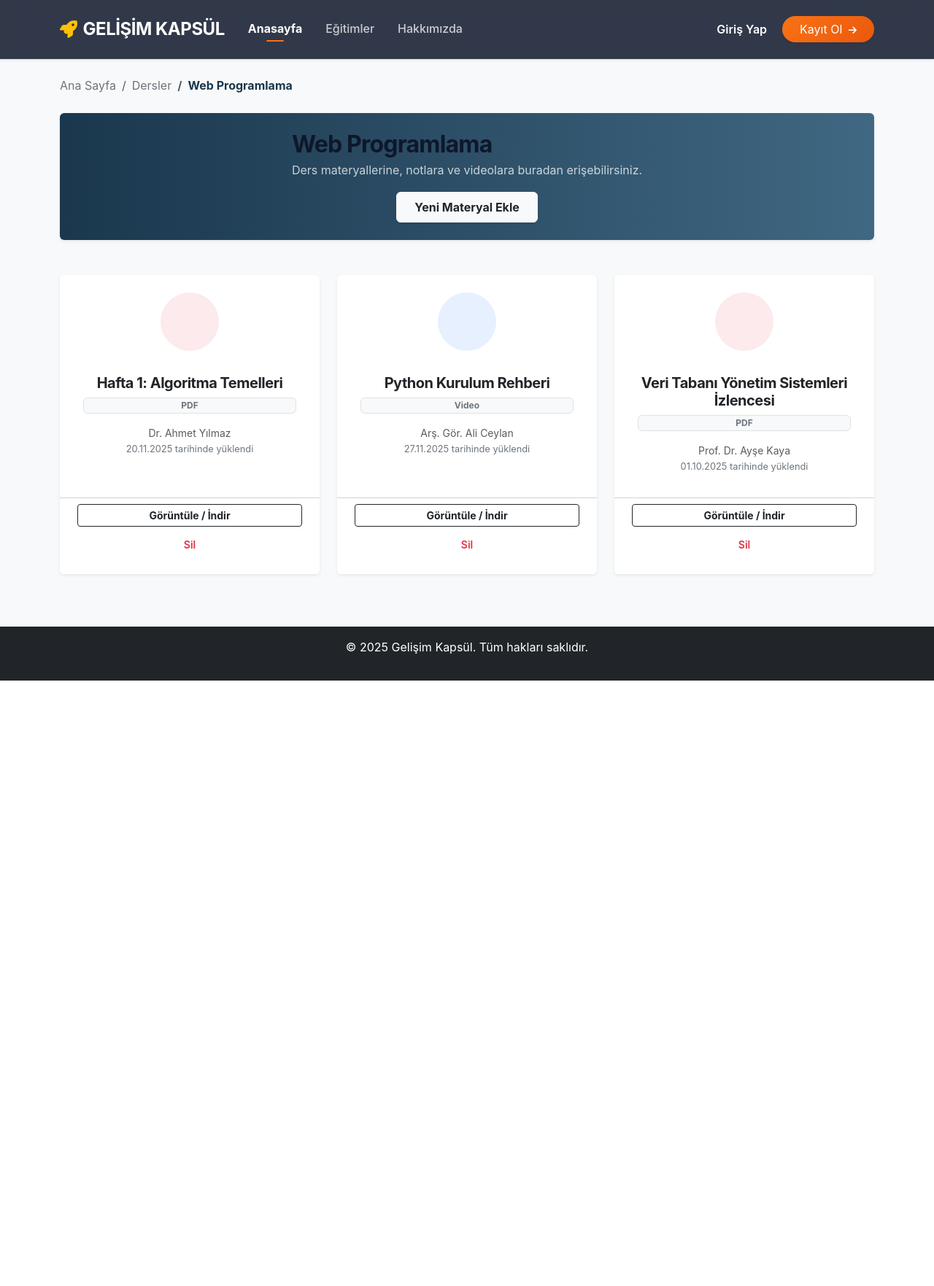
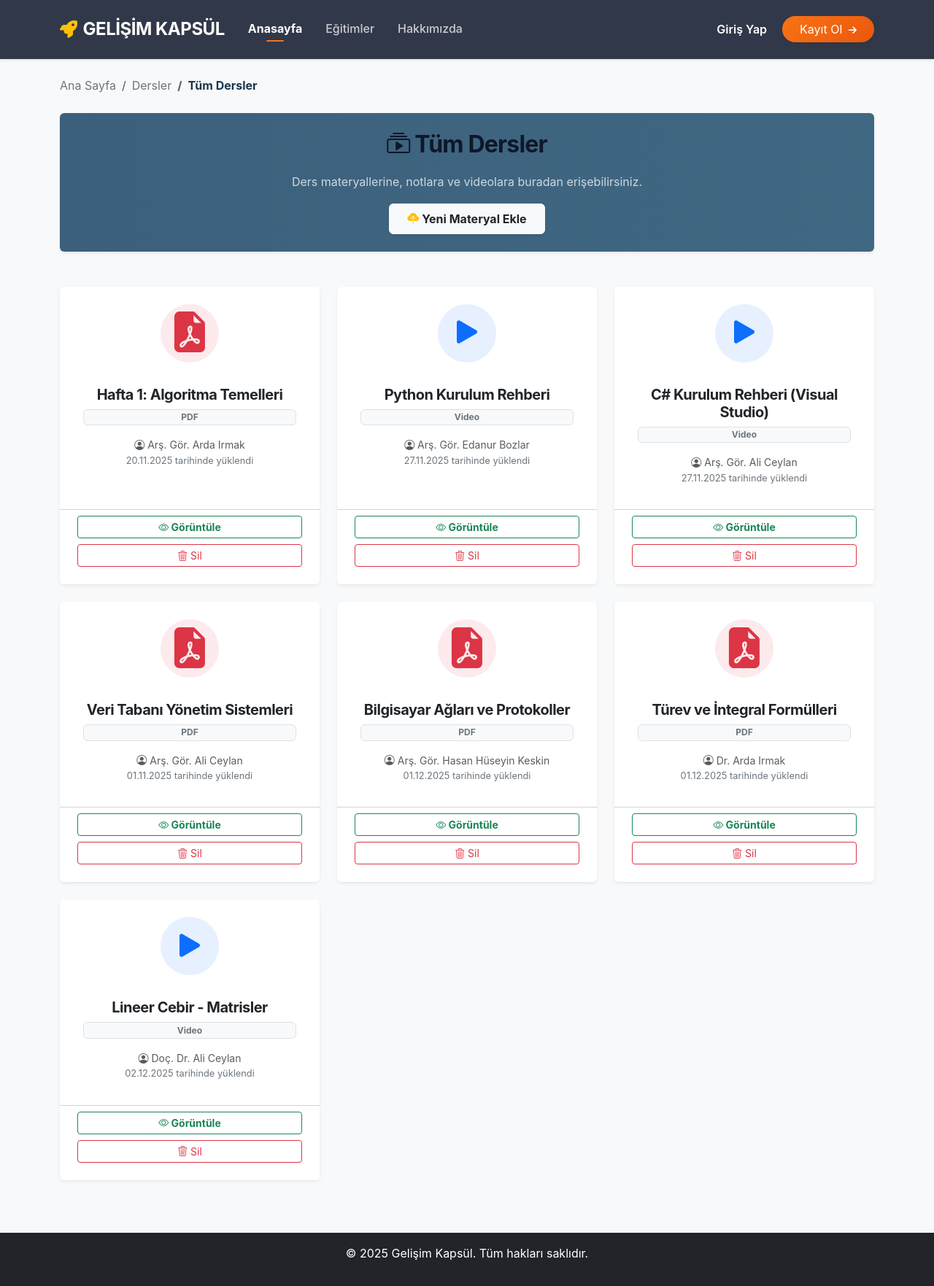
Before and after one commit to Aliceylan11/GelisimKapsul, a Django app: page /materials/ in a window 1280 px wide. Shown: the whole page at 73% size. Before the commit the page ends 933 px from the top, so only its background shows below. Run offline with Django 5.2, Linux system fonts and the light colour scheme.

Commit message:
Ali'nin ozel calismalari yapıldı

```diff
--- a/dashboard/templates/base.html
+++ b/dashboard/templates/base.html
@@ -4,12 +4,12 @@
 <head>
     <meta charset="UTF-8">
     <meta name="viewport" content="width=device-width, initial-scale=1.0">
-    <title>{% block title %}Gelişim Kapsül | Geleceğini Kodla{% endblock %}</title>
+    <title>{% block title %}Gelişim Kapsül{% endblock %}</title>
 
     <link href="https://cdn.jsdelivr.net/npm/bootstrap@5.3.2/dist/css/bootstrap.min.css" rel="stylesheet">
 
     <link rel="stylesheet" href="https://cdnjs.cloudflare.com/ajax/libs/font-awesome/6.4.2/css/all.min.css">
-
+    <link rel="stylesheet" href="https://cdn.jsdelivr.net/npm/bootstrap-icons@1.11.3/font/bootstrap-icons.min.css">
     <link rel="stylesheet" href="{% static 'css/style.css' %}">
 </head>
 <body class="d-flex flex-column h-100 bg-light">
--- a/materials/templates/list.html
+++ b/materials/templates/materials/list.html
@@ -5,16 +5,16 @@
     <ol class="breadcrumb">
         <li class="breadcrumb-item"><a href="#" class="text-decoration-none text-secondary">Ana Sayfa</a></li>
         <li class="breadcrumb-item"><a href="#" class="text-decoration-none text-secondary">Dersler</a></li>
-        <li class="breadcrumb-item active fw-bold" style="color: #1A374D;" aria-current="page">Web Programlama</li>
+        <li class="breadcrumb-item active fw-bold" style="color: #1A374D;" aria-current="page">{{ course_name }}</li>
     </ol>
 </nav>
 
-<div class="card card-custom mb-5 border-0 shadow-sm" style="background: linear-gradient(to right, #1A374D, #406882); color: white;">
+<div class="card card-custom mb-5 border-0 shadow-sm" style="background: linear-gradient(to right, #3c607cff, #406882); color: white;">
     <div class="card-body p-4 d-flex justify-content-between align-items-center flex-wrap gap-3">
         <div>
-            <h2 class="fw-bold mb-1"><i class="bi bi-collection-play"></i> Web Programlama</h2>
-            <p class="mb-0 opacity-75">Ders materyallerine, notlara ve videolara buradan erişebilirsiniz.</p>
+            <h2 class="fw-bold mb-1 "><i class="bi bi-collection-play"></i> {{ course_name }}</h2>
         </div>
+        <p class="mb-0 opacity-75">Ders materyallerine, notlara ve videolara buradan erişebilirsiniz.</p>
         <div>
             <a href="{% url 'upload_material' %}" class="btn btn-light text-dark fw-bold px-4 py-2 shadow-sm">
                 <i class="bi bi-cloud-upload-fill text-warning"></i> Yeni Materyal Ekle
@@ -55,13 +55,13 @@
 
             <div class="card-footer bg-white border-1 pb-4 px-4">
                 <div class="d-grid gap-2">
-                    <a href="#" class="btn btn-outline-dark btn-sm fw-bold">
-                        <i class="bi bi-eye"></i> Görüntüle / İndir
+                   <a href="{% url 'material_detail' material.id %}" class="btn btn-outline-success btn-sm fw-bold">
+                        <i class="bi bi-eye"></i> Görüntüle
                     </a>
 
                     <form action="#" method="POST" class="d-grid">
                         {% csrf_token %}
-                        <button type="submit" class="btn btn-link text-danger text-decoration-none border-2 btn-sm">
+                        <button type="submit" class="btn btn-outline-danger btn-sm w-100">
                             <i class="bi bi-trash3"></i> Sil
                         </button>
                     </form>
@@ -78,5 +78,4 @@
     <h4 class="mt-3 text-muted">Henüz materyal yüklenmemiş.</h4>
 </div>
 {% endif %}
-
 {% endblock %}
--- a/materials/templates/upload.html
+++ b/materials/templates/materials/upload.html
@@ -23,7 +23,7 @@
 
                     <div class="mb-4">
                         <label class="form-label fw-bold text-muted">Materyal Başlığı</label>
-                        <input type="text" class="form-control form-control-lg bg-light border-1" placeholder="Örn: Hafta 5 - CSS Grid Sistemi">
+                        <input type="text" class="form-control form-control-lg bg-light border-1" placeholder="Örn: Hafta 5 - CSS Temelleri">
                     </div>
                     <div class="mb-4">
                         <label class="form-label fw-bold text-muted">Materyal Türü</label>
@@ -59,7 +59,7 @@
                                 <span class="input-group-text bg-light"><i class="bi bi-link-45deg"></i></span>
                                 <input type="url" class="form-control form-control-lg" placeholder="https://www.youtube.com/watch?v=...">
                             </div>
-                            <div class="form-text text-primary"><i class="bi bi-info-circle"></i> YouTube veya Sibnet video linkini yapıştırınız.</div>
+                            <div class="form-text text-primary"><i class="bi bi-info-circle"></i> YouTube, Sibnet ve bunalar gibi video linkini  yapıştırınız.</div>
                         </div>
 
                     </div>
--- a/materials/urls.py
+++ b/materials/urls.py
@@ -3,6 +3,6 @@ from . import views
 
 urlpatterns = [
     path('', views.material_list, name='material_list'),
-
     path('upload/', views.upload_material, name='upload_material'),
+    path('<int:id>/', views.material_detail, name='material_detail')
 ]
--- a/materials/views.py
+++ b/materials/views.py
@@ -1,15 +1,97 @@
 from django.shortcuts import render
 
-# Create your views here.
-from django.shortcuts import render
-
+materials_data = [
+    {
+        'id': 1,
+        'course': 'Web Programlama',
+        'title': 'Hafta 1: Algoritma Temelleri',
+        'type': 'PDF',
+        'uploader': 'Arş. Gör. Arda Irmak',
+        'date': '20.11.2025',
+        'description': 'Algoritma mantığına giriş, akış şemaları ve temel kavramlar.',
+        'source': 'https://rezanhas.meb.k12.tr/meb_iys_dosyalar/34/30/316637/dosyalar/2021_02/04133655_1-Algoritmalar.pdf'
+    },
+    {
+        'id': 2,
+        'course': 'Web Programlama',
+        'title': 'Python Kurulum Rehberi',
+        'type': 'Video',
+        'uploader': 'Arş. Gör. Edanur Bozlar',
+        'date': '27.11.2025',
+        'description': 'VS Code kurulumu, Python ortam değişkenleri ve ilk "Hello World" uygulaması.',
+        'source': 'https://www.youtube.com/embed/rKSfMRkpy-Y'
+    },
+    {
+        'id': 3,
+        'course': 'Web Programlama',
+        'title': 'C# Kurulum Rehberi (Visual Studio)',
+        'type': 'Video',
+        'uploader': 'Arş. Gör. Ali Ceylan',
+        'date': '27.11.2025',
+        'description': 'Visual Studio 2022 kurulumu, .NET ortam değişkenleri ve ilk "Console.WriteLine" uygulaması.',
+        'source': 'https://player.vimeo.com/video/76979871'
+    },
+    {
+        'id': 4,
+        'course': 'Web Programlama',
+        'title': 'Veri Tabanı Yönetim Sistemleri',
+        'type': 'PDF',
+        'uploader': 'Arş. Gör. Ali Ceylan',
+        'date': '01.11.2025',
+        'description': 'SQL dili temelleri, normalizasyon kuralları ve ER diyagramları.',
+        'source': 'https://www.w3.org/WAI/ER/tests/xhtml/testfiles/resources/pdf/dummy.pdf'
+    },{
+        'id': 5,
+        'course': 'Web Programlama',
+        'title': 'Bilgisayar Ağları ve Protokoller',
+        'type': 'PDF',
+        'uploader': 'Arş. Gör. Hasan Hüseyin Keskin',
+        'date': '01.12.2025',
+        'description': 'Bilgisayar Ağları ve Protokoller konulu ders notları.',
+        'source': 'https://www.w3.org/WAI/ER/tests/xhtml/testfiles/resources/pdf/dummy.pdf'
+    },
+    {
+        'id': 6,
+        'course': 'Matematik',
+        'title': 'Türev ve İntegral Formülleri',
+        'type': 'PDF',
+        'uploader': 'Dr. Arda Irmak',
+        'date': '01.12.2025',
+        'description': 'Mühendislik için temel türev alma kuralları.',
+        'file_url': 'https://www.w3.org/WAI/ER/tests/xhtml/testfiles/resources/pdf/dummy.pdf'
+    },
+    {
+        'id': 7,
+        'course': 'Matematik',
+        'title': 'Lineer Cebir - Matrisler',
+        'type': 'Video',
+        'uploader': 'Doç. Dr. Ali Ceylan',
+        'date': '02.12.2025',
+        'description': 'Matrislerde toplama, çarpma ve determinant hesabı.',
+        'video_url': 'https://www.youtube.com/embed/8st_Blr67vA'
+    },
+]
 def material_list(request):
-    materials_data = [
-        {'id': 1, 'title': 'Hafta 1: Algoritma Temelleri', 'type': 'PDF', 'uploader': 'Dr. Ahmet Yılmaz', 'date': '20.11.2025'},
-        {'id': 2, 'title': 'Python Kurulum Rehberi', 'type': 'Video', 'uploader': 'Arş. Gör. Ali Ceylan', 'date': '27.11.2025'},
-        {'id': 3, 'title': 'Veri Tabanı Yönetim Sistemleri İzlencesi', 'type': 'PDF', 'uploader': 'Prof. Dr. Ayşe Kaya', 'date': '01.10.2025'},
-    ]
-    return render(request, 'list.html', {'materials': materials_data})
+    course_filter = request.GET.get('course')
+    if course_filter:
+        filtered_materials = [m for m in materials_data if m.get('course') == course_filter]
+        current_course_name = course_filter
+    else:
+        filtered_materials = materials_data
+        current_course_name = 'Tüm Dersler'
+    context={
+        'materials': filtered_materials,
+        'course_name': current_course_name
+    }
+    return render(request, 'materials/list.html', context)
 
 def upload_material(request):
-    return render(request, 'upload.html')
+    return render(request, 'materials/upload.html')
+
+def material_detail(request, id):
+    selected_material = None
+    for material in materials_data:
+        if material['id'] == id:
+            selected_material = material
+            break
+    return render(request, 'materials/detail.html', {'material': selected_material})
```
Also changed, not shown: materials/templates/materials/detail.html (added, +98 -0 lines).
